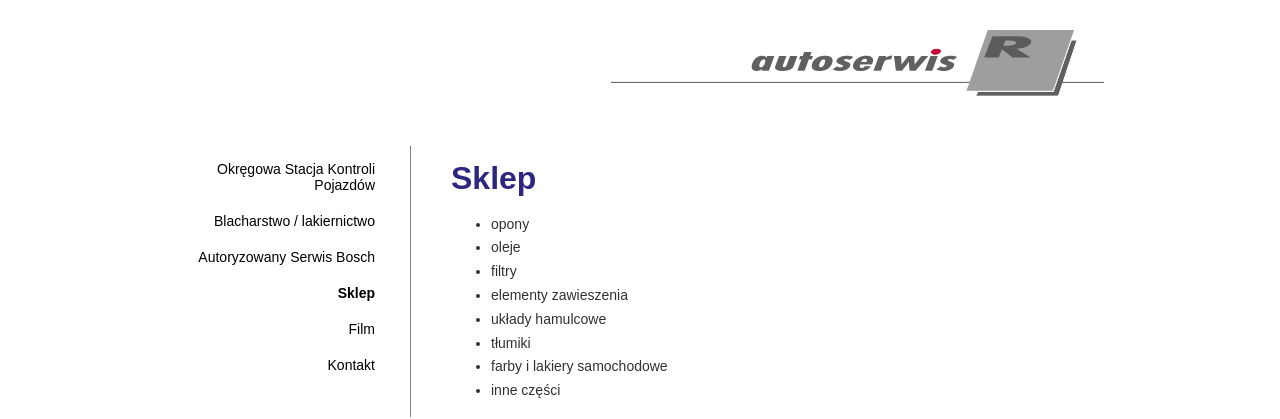
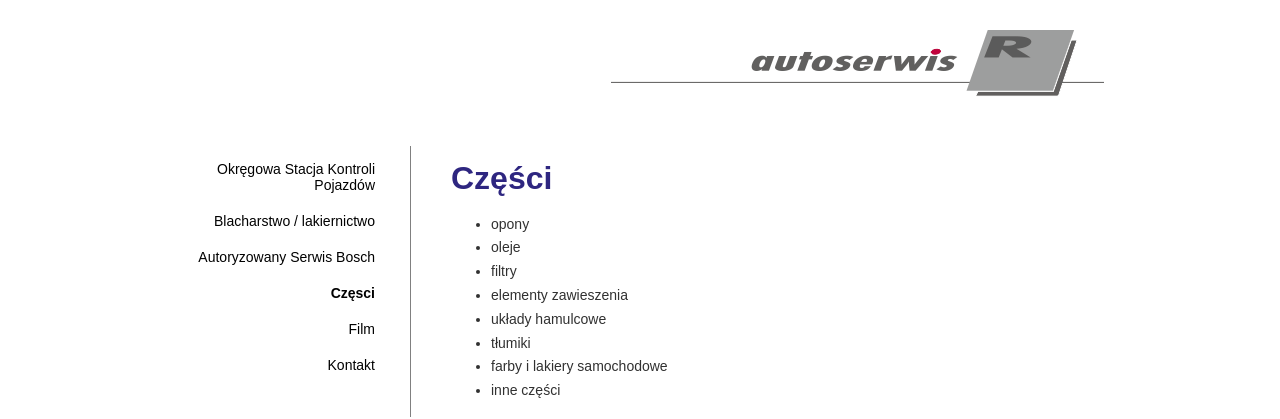
Before and after one commit to maciej-rosiek/rosiekautoserwis, a Jekyll site: the page built from _posts/2013-01-03-sklep.html, in a window 1280 px wide. Shown: the top 419 px of the page. Built offline with Jekyll 4.4.1, drawn with Linux system fonts in a browser that asks for light colours; Markdown is read by kramdown in place of the engine named in the settings.

Commit message:
Update 2013-01-03-sklep.html

```diff
--- a/_posts/2013-01-03-sklep.html
+++ b/_posts/2013-01-03-sklep.html
@@ -1,11 +1,11 @@
 ---
 layout: post
-title: Sklep
+title: Częsci
 pageTitle: Sklep - Rosiek Autoserwis - Stanisław Rosiek
-subtitle: Częsci, Farby, lakiery, Oleje, filtry, Opony
+subtitle: Częsci, Farby, lakiery, Oleje, filtry, Opony, Sklep
 ---
 
-<h1>Sklep</h1>
+<h1>Części</h1>
 
 <p>
     <ul>
```
